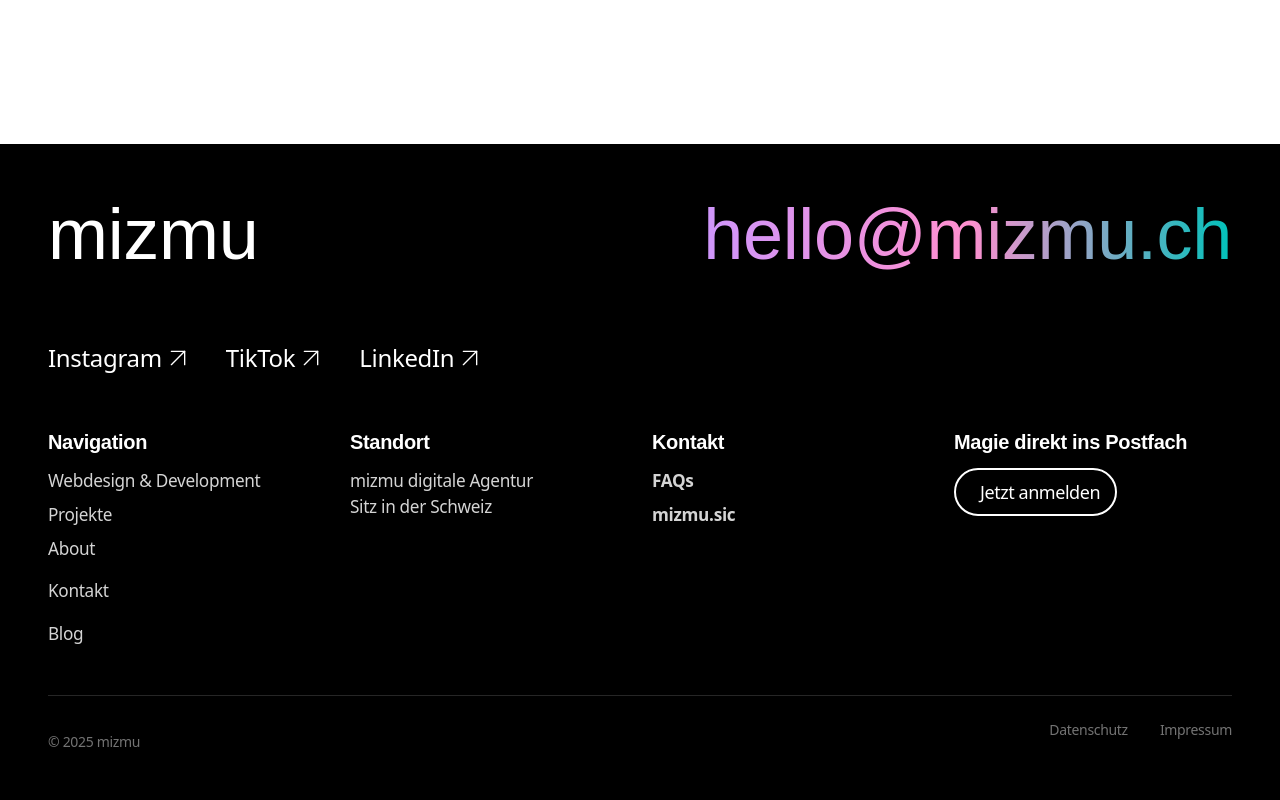
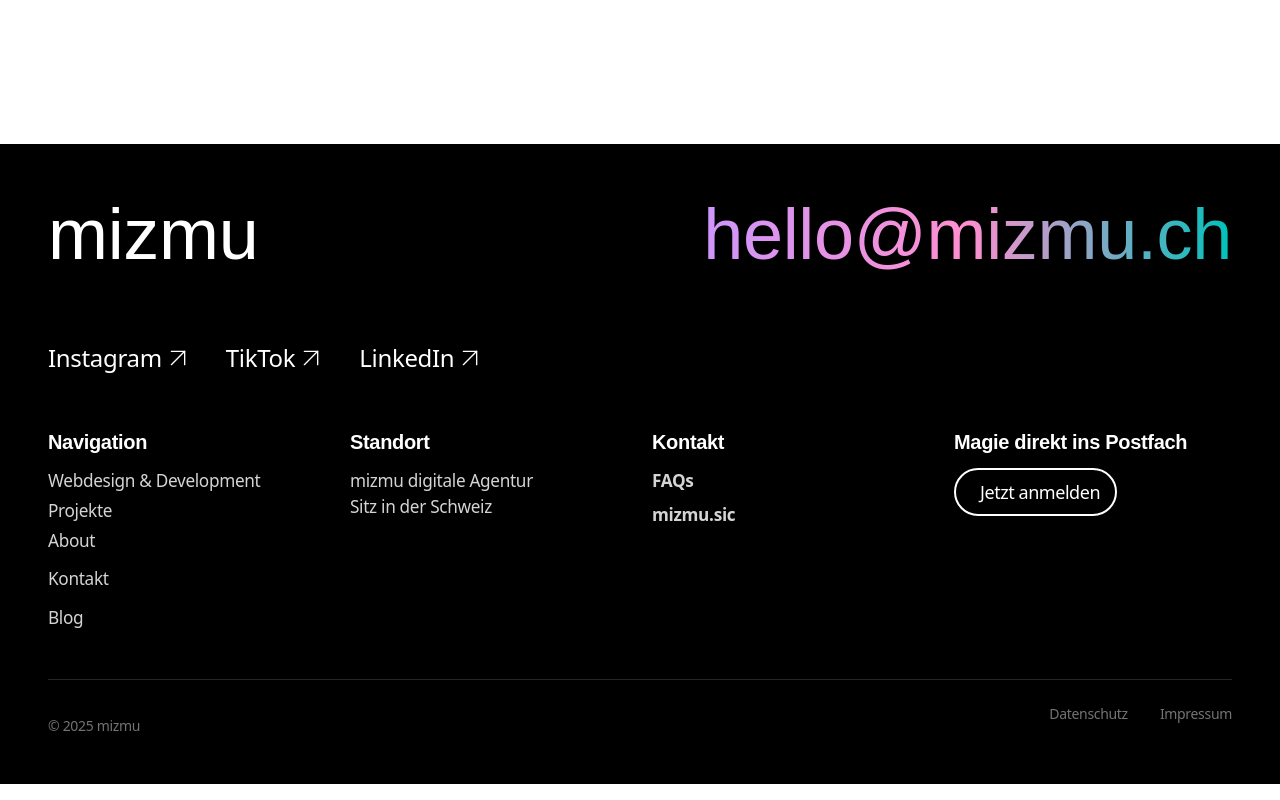
Before and after one commit to mizmuagency/mizmu_final, a React (Vite) app: page / in a window 1280 px wide. Shown: the part 4148-4948 px from the top of the page. Built offline with nearby package versions, Linux system fonts and the light colour scheme; a web font is replaced by a local one.

Commit message:
Fix footer navigation spacing

```diff
--- a/src/components/Footer.tsx
+++ b/src/components/Footer.tsx
@@ -52,19 +52,19 @@ const Footer = () => {
             {/* Navigation */}
             <div>
               <h4 className="text-lg sm:text-xl font-montreal font-bold mb-3">Navigation</h4>
-              <ul className="space-y-2">
-                <li><Link to="/webdesign" className="text-neutral-300 hover:text-white transition-colors leading-normal" aria-label="Webdesign und Development">Webdesign & Development</Link></li>
-                <li><Link to="/projekte" className="text-neutral-300 hover:text-white transition-colors leading-normal" aria-label="Unsere Projekte">Projekte</Link></li>
-                <li><Link to="/about" className="text-neutral-300 hover:text-white transition-colors leading-normal" aria-label="Über uns">About</Link></li>
-                <li><button onClick={() => setIsContactModalOpen(true)} className="text-neutral-300 hover:text-white transition-colors leading-normal" aria-label="Kontakt aufnehmen">Kontakt</button></li>
-                <li><Link to="/blog" className="text-neutral-300 hover:text-white transition-colors leading-normal" aria-label="Blog lesen">Blog</Link></li>
+              <ul className="space-y-1">
+                <li><Link to="/webdesign" className="text-neutral-300 hover:text-white transition-colors" aria-label="Webdesign und Development">Webdesign & Development</Link></li>
+                <li><Link to="/projekte" className="text-neutral-300 hover:text-white transition-colors" aria-label="Unsere Projekte">Projekte</Link></li>
+                <li><Link to="/about" className="text-neutral-300 hover:text-white transition-colors" aria-label="Über uns">About</Link></li>
+                <li><button onClick={() => setIsContactModalOpen(true)} className="text-neutral-300 hover:text-white transition-colors" aria-label="Kontakt aufnehmen">Kontakt</button></li>
+                <li><Link to="/blog" className="text-neutral-300 hover:text-white transition-colors" aria-label="Blog lesen">Blog</Link></li>
               </ul>
             </div>
 
             {/* Standort */}
             <div>
               <h4 className="text-lg sm:text-xl font-montreal font-bold mb-3">Standort</h4>
-              <p className="text-neutral-300 leading-normal">
+              <p className="text-neutral-300">
                 mizmu digitale Agentur<br />
                 Sitz in der Schweiz
               </p>
@@ -74,8 +74,8 @@ const Footer = () => {
             <div>
               <h4 className="text-base sm:text-xl font-montreal font-bold mb-3">Kontakt</h4>
               <ul className="space-y-2">
-                <li><Link to="/faq" className="text-neutral-300 hover:text-white transition-colors leading-normal font-bold">FAQs</Link></li>
-                <li><a href="https://open.spotify.com/playlist/3di7iTd1XuHDME9v2MazWh?si=Lew2CyzdRbeL5GkMdjdRHg" target="_blank" rel="noopener noreferrer" className="text-neutral-300 hover:text-white transition-colors leading-normal font-bold">mizmu.sic</a></li>
+                <li><Link to="/faq" className="text-neutral-300 hover:text-white transition-colors font-bold">FAQs</Link></li>
+                <li><a href="https://open.spotify.com/playlist/3di7iTd1XuHDME9v2MazWh?si=Lew2CyzdRbeL5GkMdjdRHg" target="_blank" rel="noopener noreferrer" className="text-neutral-300 hover:text-white transition-colors font-bold">mizmu.sic</a></li>
               </ul>
             </div>
 
```
